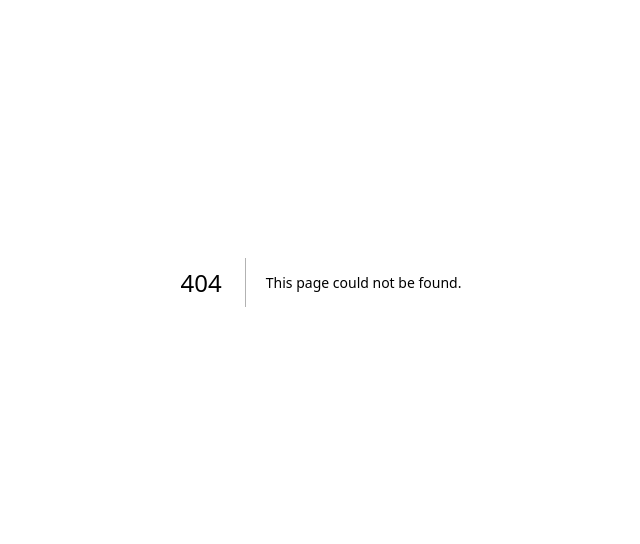
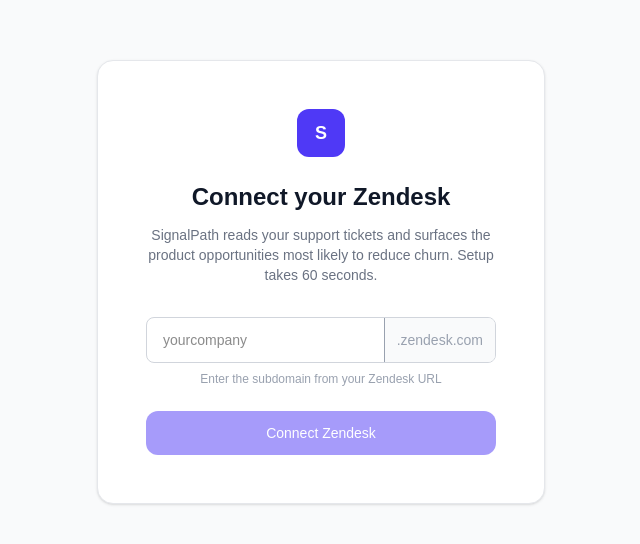
Before and after one commit to Nishi46/signalpath-web, a Next.js app: page /connect in a window 1280 px wide. Before the commit this address had no page. Shown: the part 118-662 px from the top of the page, without its empty margins (319-959 px from the left). Built offline with nearby package versions, Linux system fonts and the light colour scheme; no server answers.

Commit message:
zendesk deployment

```diff
--- /dev/null
+++ b/app/(dashboard)/connect/page.tsx
@@ -0,0 +1,69 @@
+'use client'
+import { Suspense, useState, useEffect } from 'react'
+import { useSearchParams } from 'next/navigation'
+import { supabase } from '@/lib/supabase'
+import { ConnectView } from '@/components/ConnectView'
+import { ProcessingView } from '@/components/ProcessingView'
+
+function ConnectContent() {
+  const [subdomain, setSubdomain] = useState('')
+  const [connecting, setConnecting] = useState(false)
+  const [ticketCount, setTicketCount] = useState(0)
+  const searchParams = useSearchParams()
+  const connected = searchParams.get('connected') === 'true'
+
+  async function handleConnect() {
+    if (!subdomain.trim()) return
+    setConnecting(true)
+
+    const { data: { user } } = await supabase.auth.getUser()
+    const workspaceId = user?.user_metadata?.workspace_id ?? 'test-workspace'
+
+    try {
+      const res = await fetch(
+        `/api/auth-init?workspace_id=${encodeURIComponent(workspaceId)}&subdomain=${encodeURIComponent(subdomain.trim())}`
+      )
+      if (!res.ok) {
+        const err = await res.json()
+        alert(err.detail ?? 'Connection failed')
+        setConnecting(false)
+        return
+      }
+      const { redirect_url } = await res.json()
+      window.location.href = redirect_url
+    } catch {
+      alert('Network error — please try again')
+      setConnecting(false)
+    }
+  }
+
+  // Subscribe to new signals being inserted so counter updates live
+  useEffect(() => {
+    if (!connected) return
+    const channel = supabase.channel('ticket-progress')
+      .on('postgres_changes',
+        { event: 'INSERT', schema: 'public', table: 'signals' },
+        () => setTicketCount(n => n + 1)
+      )
+      .subscribe()
+    return () => { supabase.removeChannel(channel) }
+  }, [connected])
+
+  if (connected) return <ProcessingView count={ticketCount} />
+  return (
+    <ConnectView
+      subdomain={subdomain}
+      setSubdomain={setSubdomain}
+      connecting={connecting}
+      onConnect={handleConnect}
+    />
+  )
+}
+
+export default function ConnectPage() {
+  return (
+    <Suspense>
+      <ConnectContent />
+    </Suspense>
+  )
+}
--- /dev/null
+++ b/app/api/auth-init/route.ts
@@ -0,0 +1,14 @@
+import { NextRequest, NextResponse } from 'next/server'
+
+export async function GET(req: NextRequest) {
+  const { searchParams } = new URL(req.url)
+  const workspace_id = searchParams.get('workspace_id') ?? ''
+  const subdomain = searchParams.get('subdomain') ?? ''
+
+  const apiUrl = process.env.NEXT_PUBLIC_API_URL ?? 'http://localhost:8000'
+  const res = await fetch(
+    `${apiUrl}/auth/zendesk/init?workspace_id=${encodeURIComponent(workspace_id)}&subdomain=${encodeURIComponent(subdomain)}`
+  )
+  const data = await res.json()
+  return NextResponse.json(data, { status: res.status })
+}
--- /dev/null
+++ b/components/ConnectView.tsx
@@ -0,0 +1,44 @@
+'use client'
+
+interface ConnectViewProps {
+  subdomain: string
+  setSubdomain: (v: string) => void
+  connecting: boolean
+  onConnect: () => void
+}
+
+export function ConnectView({ subdomain, setSubdomain, connecting, onConnect }: ConnectViewProps) {
+  return (
+    <div className='min-h-screen bg-gray-50 flex items-center justify-center p-8'>
+      <div className='bg-white rounded-2xl shadow-sm border border-gray-200 p-12 max-w-md w-full text-center'>
+        <div className='w-12 h-12 bg-indigo-600 rounded-xl mx-auto mb-6 flex items-center justify-center'>
+          <span className='text-white font-bold text-lg'>S</span>
+        </div>
+        <h1 className='text-2xl font-bold text-gray-900 mb-3'>Connect your Zendesk</h1>
+        <p className='text-gray-500 text-sm mb-8'>
+          SignalPath reads your support tickets and surfaces the product
+          opportunities most likely to reduce churn. Setup takes 60 seconds.
+        </p>
+        <div className='flex rounded-lg border border-gray-300 overflow-hidden mb-2'>
+          <input
+            type='text'
+            value={subdomain}
+            onChange={e => setSubdomain(e.target.value)}
+            placeholder='yourcompany'
+            className='flex-1 px-4 py-3 text-sm outline-none'
+            onKeyDown={e => e.key === 'Enter' && !connecting && subdomain.trim() && onConnect()}
+          />
+          <span className='px-3 py-3 bg-gray-50 text-gray-400 text-sm border-l'>.zendesk.com</span>
+        </div>
+        <p className='text-xs text-gray-400 mb-6'>Enter the subdomain from your Zendesk URL</p>
+        <button
+          onClick={onConnect}
+          disabled={connecting || !subdomain.trim()}
+          className='w-full bg-indigo-600 hover:bg-indigo-700 disabled:opacity-50 text-white font-medium py-3 rounded-xl text-sm transition-colors'
+        >
+          {connecting ? 'Redirecting to Zendesk...' : 'Connect Zendesk'}
+        </button>
+      </div>
+    </div>
+  )
+}
--- /dev/null
+++ b/components/ProcessingView.tsx
@@ -0,0 +1,27 @@
+'use client'
+import { CheckCircle } from 'lucide-react'
+
+export function ProcessingView({ count }: { count: number }) {
+  return (
+    <div className='min-h-screen bg-gray-50 flex items-center justify-center p-8'>
+      <div className='bg-white rounded-2xl shadow-sm border border-gray-200 p-12 max-w-md w-full text-center'>
+        <div className='w-14 h-14 bg-green-100 rounded-full flex items-center justify-center mx-auto mb-6'>
+          <CheckCircle className='w-7 h-7 text-green-600' />
+        </div>
+        <h1 className='text-2xl font-bold text-gray-900 mb-2'>Zendesk connected!</h1>
+        <p className='text-gray-500 text-sm mb-8'>
+          We are processing your support tickets. This usually takes 30–90 minutes.
+          Your first ranked opportunities will appear automatically when ready.
+        </p>
+        <div className='bg-indigo-50 border border-indigo-100 rounded-xl p-6 mb-8'>
+          <p className='text-4xl font-bold text-indigo-700'>{count.toLocaleString()}</p>
+          <p className='text-indigo-500 text-sm mt-2'>tickets processed so far</p>
+        </div>
+        <a href='/opportunities'
+          className='block w-full bg-indigo-600 hover:bg-indigo-700 text-white font-medium py-3 rounded-xl text-sm text-center transition-colors'>
+          View Opportunities
+        </a>
+      </div>
+    </div>
+  )
+}
```
